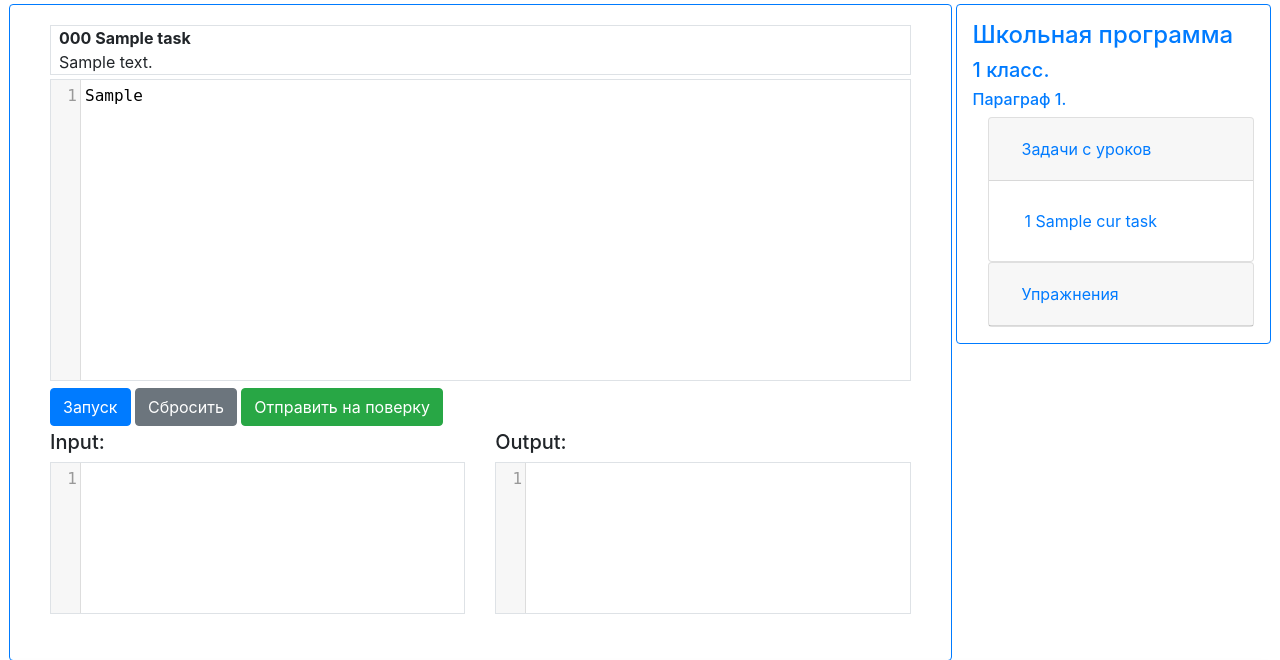
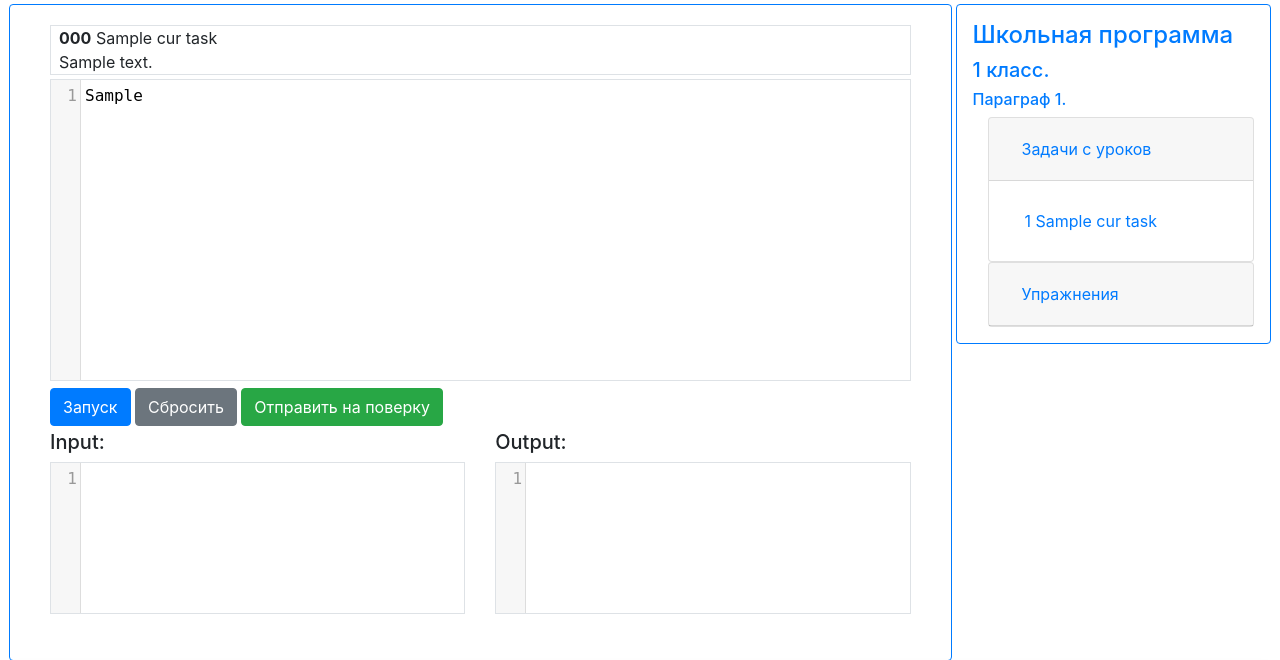
Before and after one commit to belovmd/edu-server, a Django app: template test_compiler/templates/task.html in a window 1280 px wide. Shown: the part 56-716 px from the top of the page. Run offline with Django 3.2, Linux system fonts and the light colour scheme; tables that the repository leaves empty hold one stand-in row (values such as "Sample post"); the template is opened without the code that fills it: values that come from a table or form of the project are taken from there, most other values are stand-ins (such as "Sample title", 1, 10 or a date in 2020); some libraries are stand-ins or nearby versions.

Commit message:
Fix issue with title

```diff
--- a/test_compiler/templates/task.html
+++ b/test_compiler/templates/task.html
@@ -11,7 +11,7 @@
         <div class="row mb-1">
             <div class="col-sm-12">
                 <div class="d-flex align-items-left flex-column border mb-1">
-                    <div class="px-2 py-0"><b>{{ task.task_number }} {{ task.task_title }}</b></div>
+                    <div class="px-2 py-0"><b>{{ task.task_number }}</b> {% if cur_task.task_title is not None %} {{ cur_task.task_title }} {% endif %}</div>
                     <div class="px-2 py-0">{{ task.task_description }}</div>
                 </div>
                 <div class="border" style="margin-bottom: 5pt"><textarea id="code" name="code">{{ task.task_snippet }}</textarea>
```
